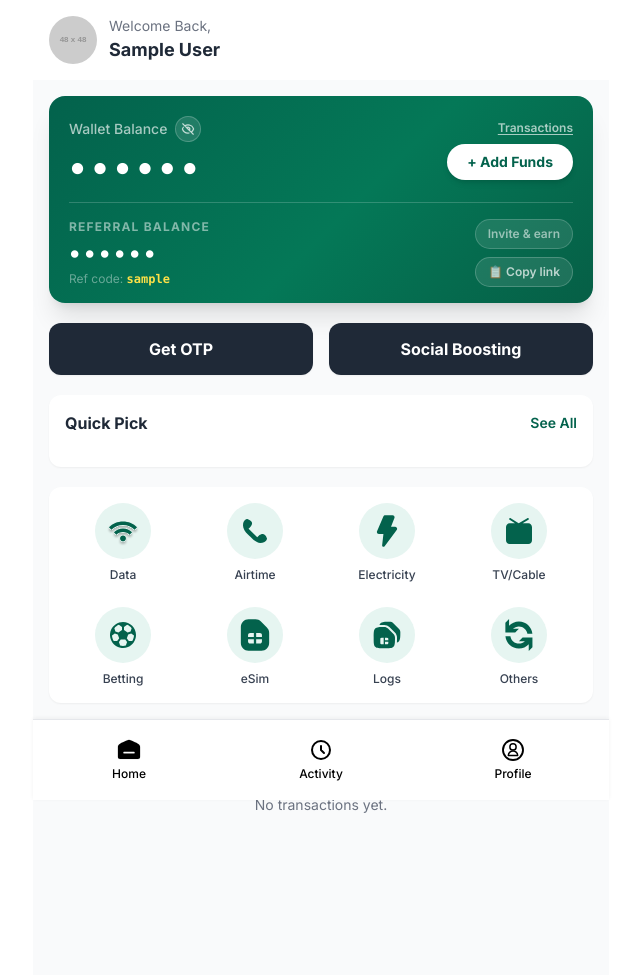
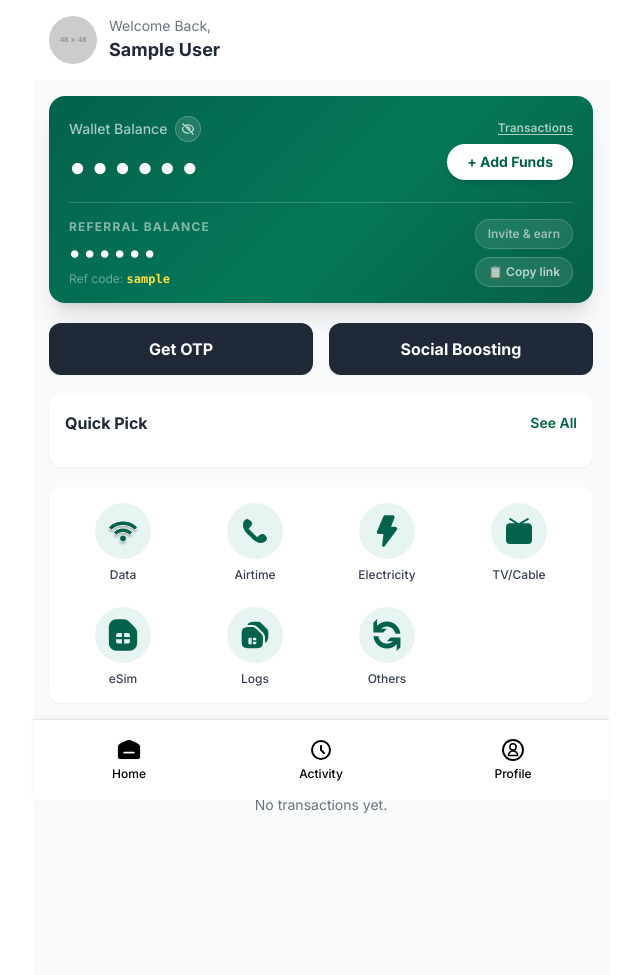
Before and after one commit to joshuaolumoye3-ops/easygets, a Laravel app: page /app/dashboard in a window 1280 px wide. Shown: the whole page, without its empty margins (319-959 px from the left). Run offline with Laravel 12, Linux system fonts and the light colour scheme; a user stored in the database is signed in; tables that the repository leaves empty hold one stand-in row (values such as "Sample post"); grey boxes labelled with a size stand in for pictures from a placeholder-image service; data that the repository does not hold is empty; parts of the project's set-up code (start-up, migrations or seed data) failed here and were passed over; some libraries are stand-ins or nearby versions.

Commit message:
betting removed from home menu

```diff
--- a/resources/views/users/home.blade.php
+++ b/resources/views/users/home.blade.php
@@ -461,10 +461,10 @@
                     <div class="bg-brand-green-light rounded-full w-14 h-14 flex items-center justify-center"><img src="assets/tv.svg" class="w-8 h-8" alt=""></div>
                     <span class="text-xs font-medium text-gray-700">TV/Cable</span>
                 </a>
-                <a href="betting" class="flex flex-col items-center space-y-2">
+                <!-- <a href="betting" class="flex flex-col items-center space-y-2">
                     <div class="bg-brand-green-light rounded-full w-14 h-14 flex items-center justify-center"><img src="assets/ball.svg" class="w-8 h-8" alt=""></div>
                     <span class="text-xs font-medium text-gray-700">Betting</span>
-                </a>
+                </a> -->
                 <a href="esim" class="flex flex-col items-center space-y-2">
                     <div class="bg-brand-green-light rounded-full w-14 h-14 flex items-center justify-center"><img src="assets/e-sim.svg" class="w-8 h-8" alt=""></div>
                     <span class="text-xs font-medium text-gray-700">eSim</span>
--- a/routes/web.php
+++ b/routes/web.php
@@ -263,13 +263,13 @@ Route::middleware('auth')->group(function () {
 
     Route::post('/jamb/purchase', [JambPinController::class, 'purchase'])->middleware('check.user.not.blocked')->name('jamb.purchase');
 
-    Route::get('/betting', [BettingController::class, 'show'])->middleware('check.user.not.blocked')->name('bettinng.show');
+    // Route::get('/betting', [BettingController::class, 'show'])->middleware('check.user.not.blocked')->name('bettinng.show');
 
-    Route::post('/fund-bet', [BettingController::class, 'fund_account'])->middleware('check.user.not.blocked')->name('fund_bet');
+    // Route::post('/fund-bet', [BettingController::class, 'fund_account'])->middleware('check.user.not.blocked')->name('fund_bet');
 
-    Route::post('/betting/verify-customer', [BettingController::class, 'verifyCustomer'])->middleware('check.user.not.blocked')->name('betting.verify-customer');
+    // Route::post('/betting/verify-customer', [BettingController::class, 'verifyCustomer'])->middleware('check.user.not.blocked')->name('betting.verify-customer');
 
-    Route::post('/clubkonnect/callback', [BettingController::class, 'handleCallback'])->middleware('check.user.not.blocked')->name('clubkonnect.callback');
+    // Route::post('/clubkonnect/callback', [BettingController::class, 'handleCallback'])->middleware('check.user.not.blocked')->name('clubkonnect.callback');
 
     Route::post('/logout', [LoginController::class, 'logout'])->name('logout');
 });
```
